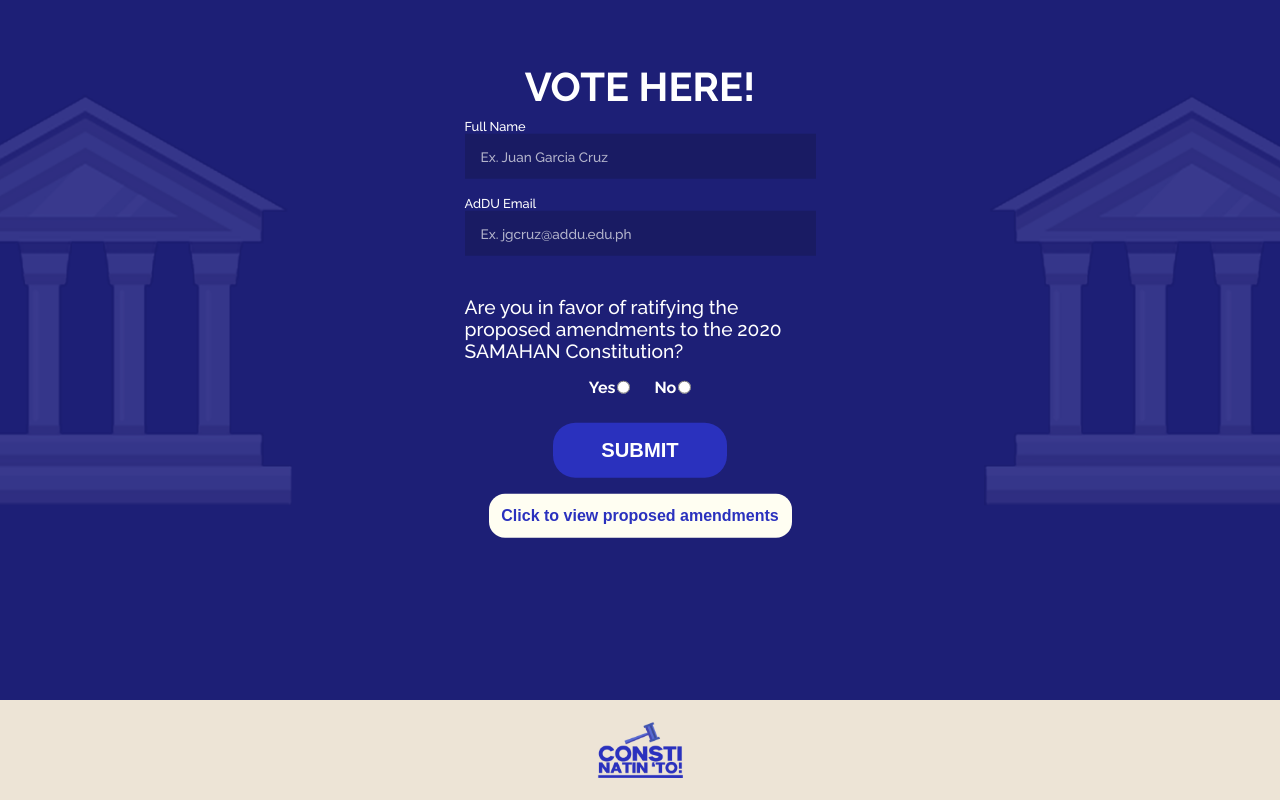
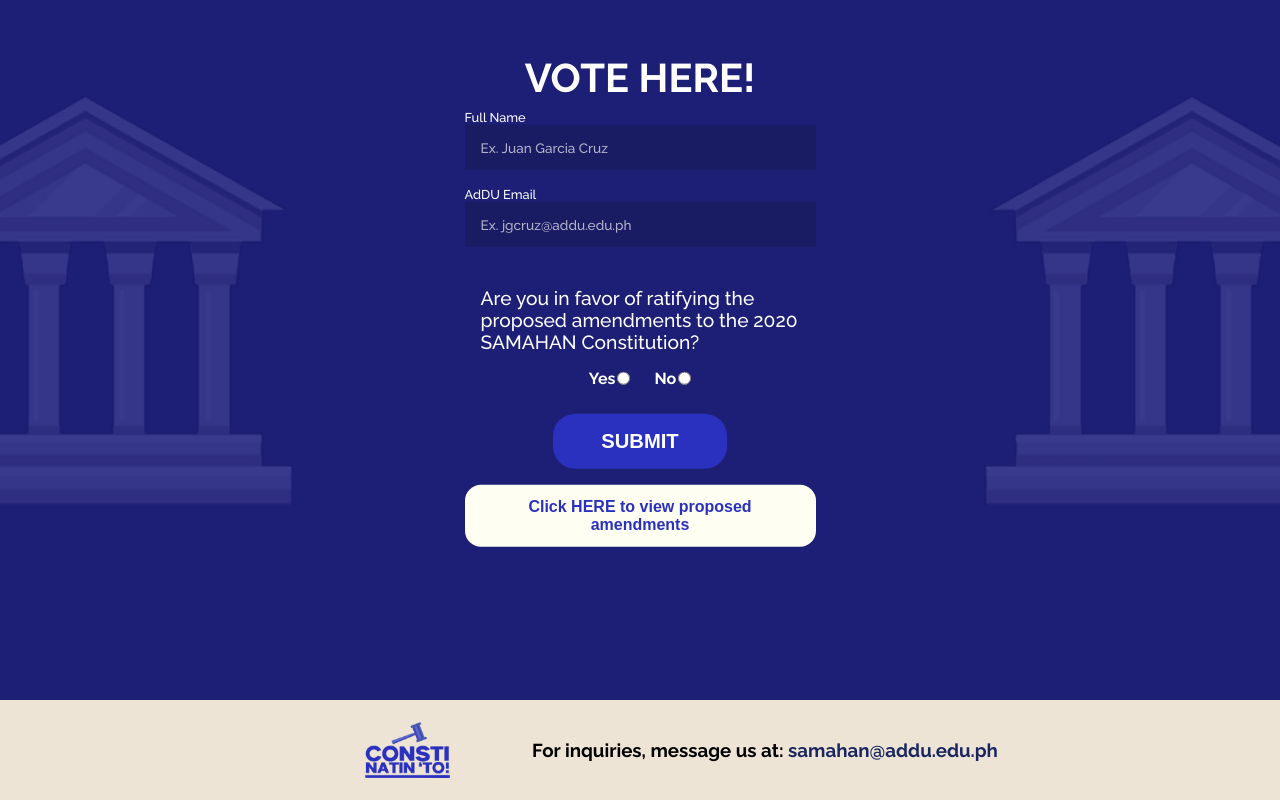
Before and after one commit to SAMAHAN-Systems-Development/SAMAHAN-Consti-web, a Next.js app: page / in a window 1280 px wide. Shown: the part 220-1020 px from the top of the page. Built offline with nearby package versions, Linux system fonts and the light colour scheme.

Commit message:
fixed paragraph alignment and updated footer

```diff
--- a/components/Footer/Footer.jsx
+++ b/components/Footer/Footer.jsx
@@ -8,6 +8,9 @@
       <div className={styles.image_wrapper}>
         <Image src="/consti_natin.png" fill objectFit="contain" />
       </div>
+      <div className={styles.inquiries}>
+        <h3>For inquiries, message us at: <span className={styles.email}>samahan@addu.edu.ph</span></h3>
+      </div>
     </footer>
   );
 };
--- a/components/Footer/Footer.module.css
+++ b/components/Footer/Footer.module.css
@@ -5,6 +5,7 @@
   display: flex;
   align-items: center;
   justify-content: center;
+
 }
 
 .image_wrapper {
@@ -12,3 +13,15 @@
   height: 100px;
   position: relative;
 }
+
+.inquiries{
+  color: black;
+  display: flex;
+  align-items: right;
+  justify-content: right;
+
+
+}
+.email{
+  color: #1a275f;
+}
--- a/components/Voteform/Voteform.jsx
+++ b/components/Voteform/Voteform.jsx
@@ -165,7 +165,7 @@
             </button>
           </div>
         </form>
-        <a href="https://tinyurl.com/Updated2020SMHNConsti"> <button className={styles.ammendments}>Click to view proposed amendments </button></a>
+        <a href="https://tinyurl.com/Updated2020SMHNConsti"> <button className={styles.ammendments}>Click HERE to view proposed amendments </button></a>
       </div>
     </div>
   );
--- a/components/Voteform/Voteformstyles.module.css
+++ b/components/Voteform/Voteformstyles.module.css
@@ -74,7 +74,7 @@
   width: 100%;
   word-wrap:break-word;
   text-align: left;
-  padding: 1rem 0;
+  padding: 1rem ;
   font-size: 1.2rem;
   font-weight: 500;
   color: white;
```
